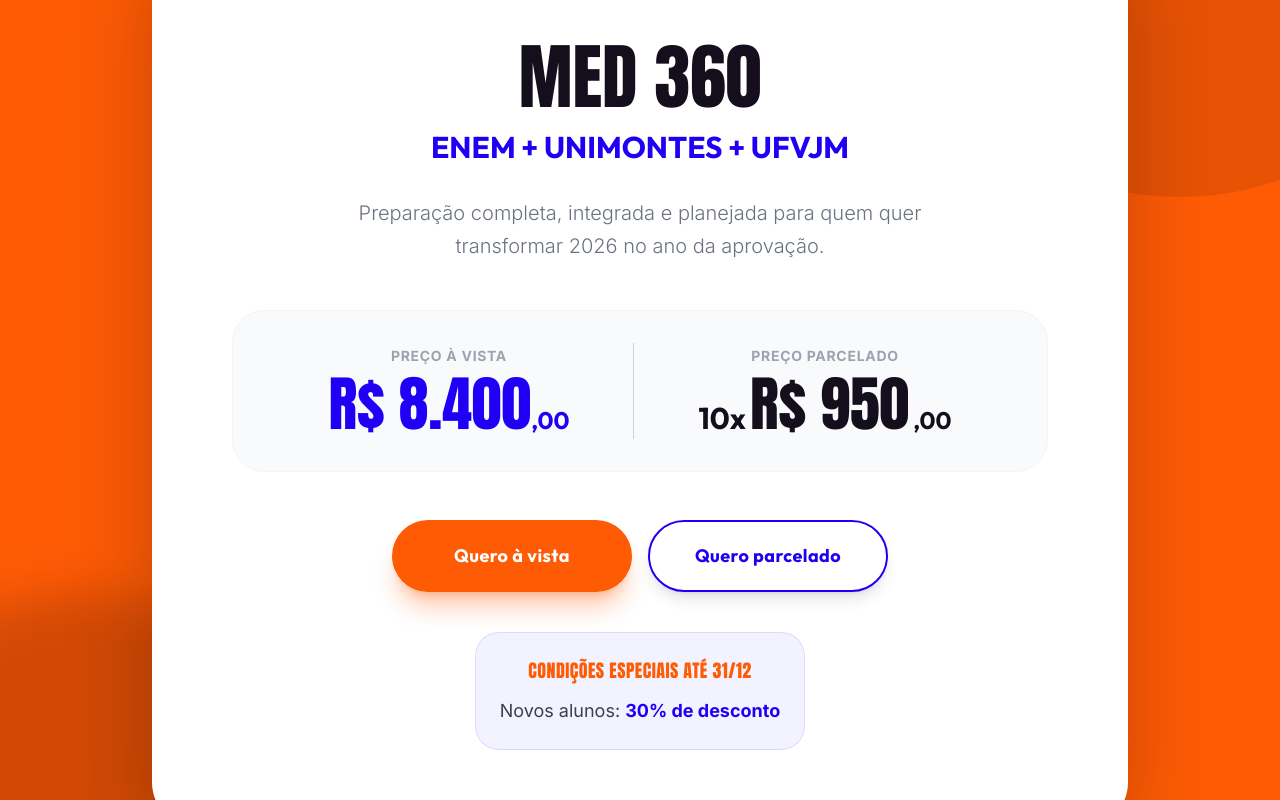
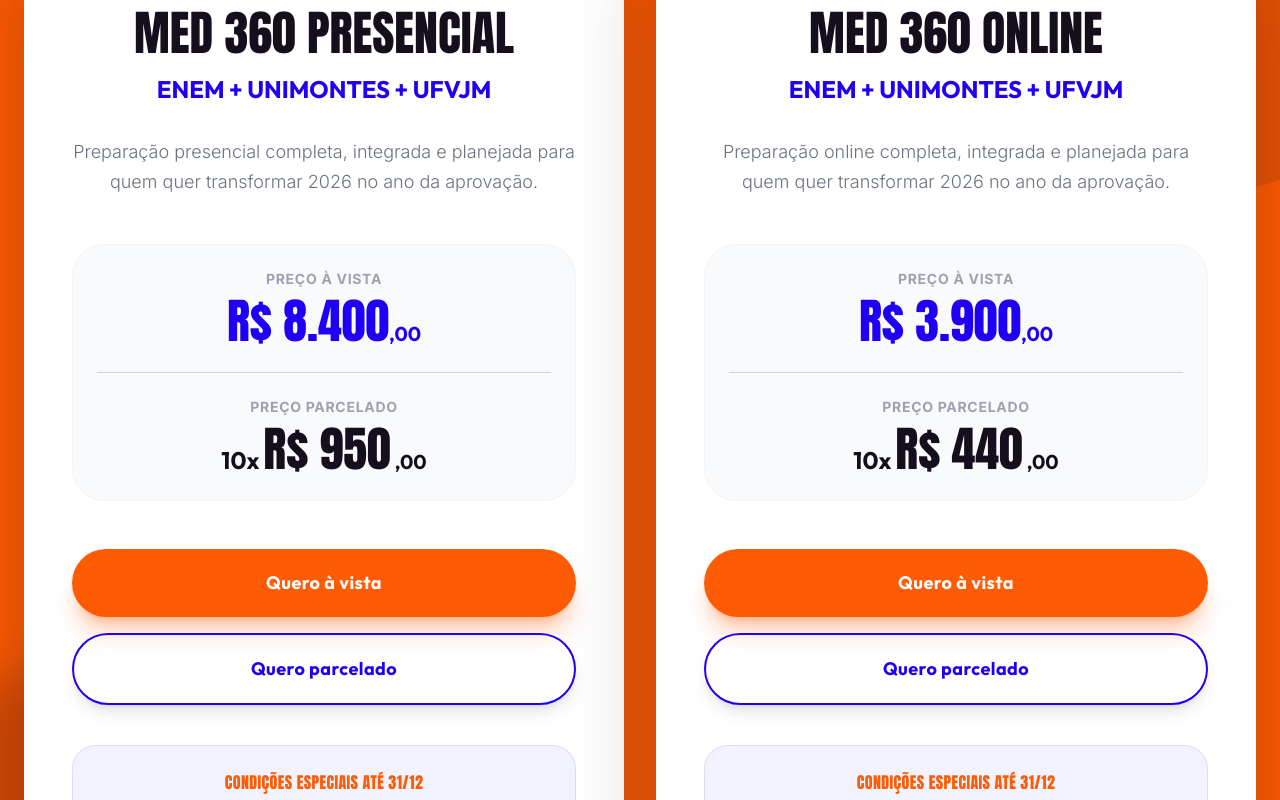
Before and after one commit to hamiltonmatematica/turma-med-360-aurea-2026, a React (Vite) app: page / in a window 1280 px wide. Shown: the part 4340-5140 px from the top of the page. Built offline with nearby package versions, Linux system fonts and the light colour scheme.

Commit message:
Adiciona módulo MED 360 Online ao lado do MED 360 Presencial na seção de matrículas

```diff
--- a/components/sections/Pricing.tsx
+++ b/components/sections/Pricing.tsx
@@ -13,7 +13,9 @@ export const Pricing: React.FC = () => {
         <div className="absolute bottom-0 left-0 w-[500px] h-[500px] bg-aurea-blue/20 rounded-full -translate-x-1/3 translate-y-1/3 mix-blend-multiply blur-xl"></div>
       </div>
 
-      <div className="container mx-auto max-w-5xl px-6 relative z-10">
+      <div className="container mx-auto max-w-7xl px-6 relative z-10">
+        <div className="grid grid-cols-1 lg:grid-cols-2 gap-8">
+          {/* Módulo 1 - MED 360 */}
           <motion.div
             initial={{ opacity: 0, scale: 0.95 }}
             whileInView={{ opacity: 1, scale: 1 }}
@@ -24,55 +26,116 @@ export const Pricing: React.FC = () => {
               Matrículas Abertas
             </div>
 
-          <div className="p-8 md:p-20 text-center">
-            <h2 className="text-5xl md:text-7xl font-display text-aurea-dark mb-4 uppercase leading-none">
-              MED 360
+            <div className="p-8 md:p-12 text-center">
+              <h2 className="text-4xl md:text-5xl font-display text-aurea-dark mb-4 uppercase leading-none">
+                MED 360 PRESENCIAL
               </h2>
-            <h3 className="text-2xl md:text-3xl font-brand font-bold text-aurea-blue mb-8 uppercase">
+              <h3 className="text-xl md:text-2xl font-brand font-bold text-aurea-blue mb-8 uppercase">
                 Enem + Unimontes + Ufvjm
               </h3>
 
-            <p className="text-xl text-gray-500 mb-12 max-w-2xl mx-auto font-light leading-relaxed">
-              Preparação completa, integrada e planejada para quem quer transformar 2026 no ano da aprovação.
+              <p className="text-lg text-gray-500 mb-12 mx-auto font-light leading-relaxed">
+                Preparação presencial completa, integrada e planejada para quem quer transformar 2026 no ano da aprovação.
               </p>
 
-            <div className="flex flex-col md:flex-row justify-center items-center gap-8 md:gap-16 mb-12 bg-gray-50 p-8 rounded-3xl border border-gray-100">
+              <div className="flex flex-col justify-center items-center gap-6 mb-12 bg-gray-50 p-6 rounded-3xl border border-gray-100">
                 <div className="text-center">
                   <span className="block text-gray-400 text-sm uppercase font-bold mb-2 tracking-wider">Preço à vista</span>
-                <span className="text-5xl md:text-6xl font-display text-aurea-blue">R$ 8.400</span>
-                <span className="text-2xl font-brand font-bold text-aurea-blue">,00</span>
+                  <span className="text-4xl md:text-5xl font-display text-aurea-blue">R$ 8.400</span>
+                  <span className="text-xl font-brand font-bold text-aurea-blue">,00</span>
                 </div>
-              <div className="hidden md:block w-px h-24 bg-gray-300"></div>
+                <div className="w-full h-px bg-gray-300"></div>
                 <div className="text-center">
                   <span className="block text-gray-400 text-sm uppercase font-bold mb-2 tracking-wider">Preço parcelado</span>
                   <div className="flex items-baseline justify-center gap-1">
-                  <span className="text-3xl font-brand font-bold text-aurea-dark">10x</span>
-                  <span className="text-5xl md:text-6xl font-display text-aurea-dark">R$ 950</span>
-                  <span className="text-2xl font-brand font-bold text-aurea-dark">,00</span>
+                    <span className="text-2xl font-brand font-bold text-aurea-dark">10x</span>
+                    <span className="text-4xl md:text-5xl font-display text-aurea-dark">R$ 950</span>
+                    <span className="text-xl font-brand font-bold text-aurea-dark">,00</span>
                   </div>
                 </div>
               </div>
 
-            <div className="flex flex-col sm:flex-row justify-center gap-4 mb-10">
-              <Button href={ctaLink} variant="primary" className="min-w-[240px] text-lg py-5 shadow-aurea-orange/30 shadow-xl">
+              <div className="flex flex-col gap-4 mb-10">
+                <Button href={ctaLink} variant="primary" className="w-full text-lg py-5 shadow-aurea-orange/30 shadow-xl">
                   Quero à vista
                 </Button>
-              <Button href={ctaLink} variant="outline" className="min-w-[240px] text-lg py-5">
+                <Button href={ctaLink} variant="outline" className="w-full text-lg py-5">
                   Quero parcelado
                 </Button>
               </div>
 
-            <div className="bg-aurea-blue/5 rounded-2xl p-6 inline-block max-w-2xl border border-aurea-blue/10">
-              <p className="font-display text-aurea-orange text-lg uppercase tracking-wide mb-3">
+              <div className="bg-aurea-blue/5 rounded-2xl p-6 border border-aurea-blue/10">
+                <p className="font-display text-aurea-orange text-base uppercase tracking-wide mb-3">
                   Condições Especiais até 31/12
                 </p>
-              <div className="space-y-2 text-gray-700 text-base md:text-lg">
+                <div className="space-y-2 text-gray-700 text-sm md:text-base">
+                  <p>Novos alunos: <strong className="text-aurea-blue">30% de desconto</strong></p>
+                </div>
+              </div>
+            </div>
+          </motion.div>
+
+          {/* Módulo 2 - MED 360 ONLINE (duplicado) */}
+          <motion.div
+            initial={{ opacity: 0, scale: 0.95 }}
+            whileInView={{ opacity: 1, scale: 1 }}
+            viewport={{ once: true }}
+            className="bg-white rounded-[3rem] shadow-[0_40px_100px_-15px_rgba(0,0,0,0.3)] overflow-hidden"
+          >
+            <div className="bg-aurea-dark text-white text-center py-5 font-display tracking-[0.2em] uppercase text-lg">
+              Matrículas Abertas
+            </div>
+
+            <div className="p-8 md:p-12 text-center">
+              <h2 className="text-4xl md:text-5xl font-display text-aurea-dark mb-4 uppercase leading-none">
+                MED 360 ONLINE
+              </h2>
+              <h3 className="text-xl md:text-2xl font-brand font-bold text-aurea-blue mb-8 uppercase">
+                Enem + Unimontes + Ufvjm
+              </h3>
+
+              <p className="text-lg text-gray-500 mb-12 mx-auto font-light leading-relaxed">
+                Preparação online completa, integrada e planejada para quem quer transformar 2026 no ano da aprovação.
+              </p>
+
+              <div className="flex flex-col justify-center items-center gap-6 mb-12 bg-gray-50 p-6 rounded-3xl border border-gray-100">
+                <div className="text-center">
+                  <span className="block text-gray-400 text-sm uppercase font-bold mb-2 tracking-wider">Preço à vista</span>
+                  <span className="text-4xl md:text-5xl font-display text-aurea-blue">R$ 3.900</span>
+                  <span className="text-xl font-brand font-bold text-aurea-blue">,00</span>
+                </div>
+                <div className="w-full h-px bg-gray-300"></div>
+                <div className="text-center">
+                  <span className="block text-gray-400 text-sm uppercase font-bold mb-2 tracking-wider">Preço parcelado</span>
+                  <div className="flex items-baseline justify-center gap-1">
+                    <span className="text-2xl font-brand font-bold text-aurea-dark">10x</span>
+                    <span className="text-4xl md:text-5xl font-display text-aurea-dark">R$ 440</span>
+                    <span className="text-xl font-brand font-bold text-aurea-dark">,00</span>
+                  </div>
+                </div>
+              </div>
+
+              <div className="flex flex-col gap-4 mb-10">
+                <Button href={ctaLink} variant="primary" className="w-full text-lg py-5 shadow-aurea-orange/30 shadow-xl">
+                  Quero à vista
+                </Button>
+                <Button href={ctaLink} variant="outline" className="w-full text-lg py-5">
+                  Quero parcelado
+                </Button>
+              </div>
+
+              <div className="bg-aurea-blue/5 rounded-2xl p-6 border border-aurea-blue/10">
+                <p className="font-display text-aurea-orange text-base uppercase tracking-wide mb-3">
+                  Condições Especiais até 31/12
+                </p>
+                <div className="space-y-2 text-gray-700 text-sm md:text-base">
                   <p>Novos alunos: <strong className="text-aurea-blue">30% de desconto</strong></p>
                 </div>
               </div>
             </div>
           </motion.div>
         </div>
+      </div>
     </section>
   );
 };
```
Lines whose indentation alone changed are shown as unchanged.
